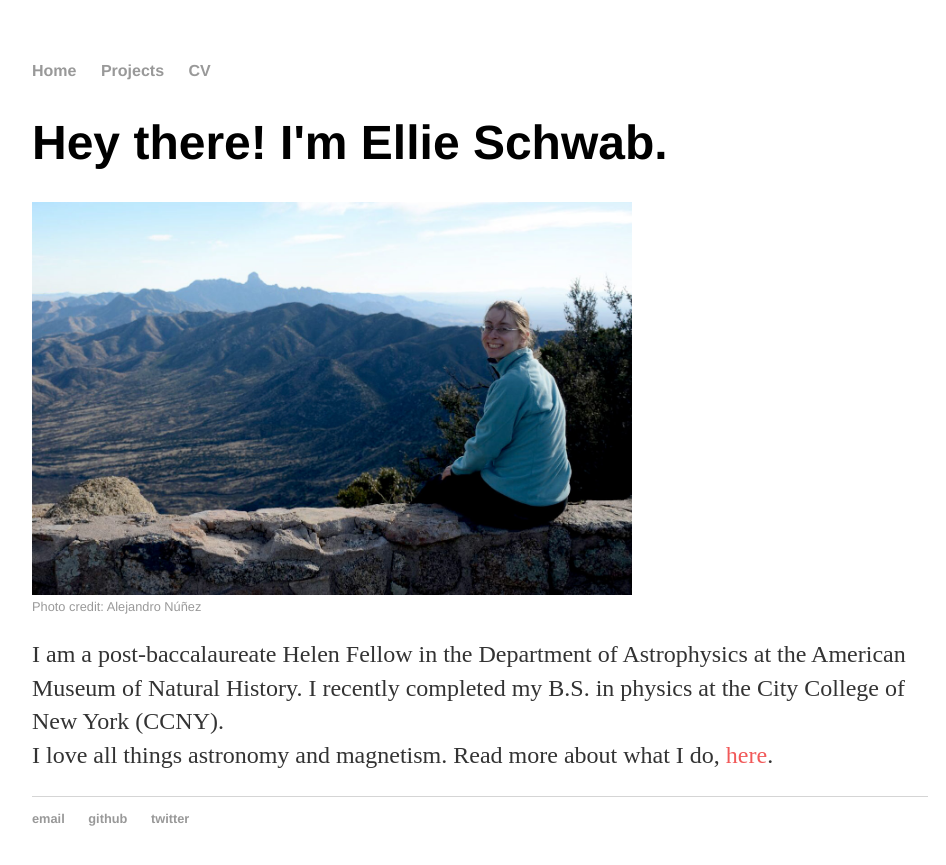
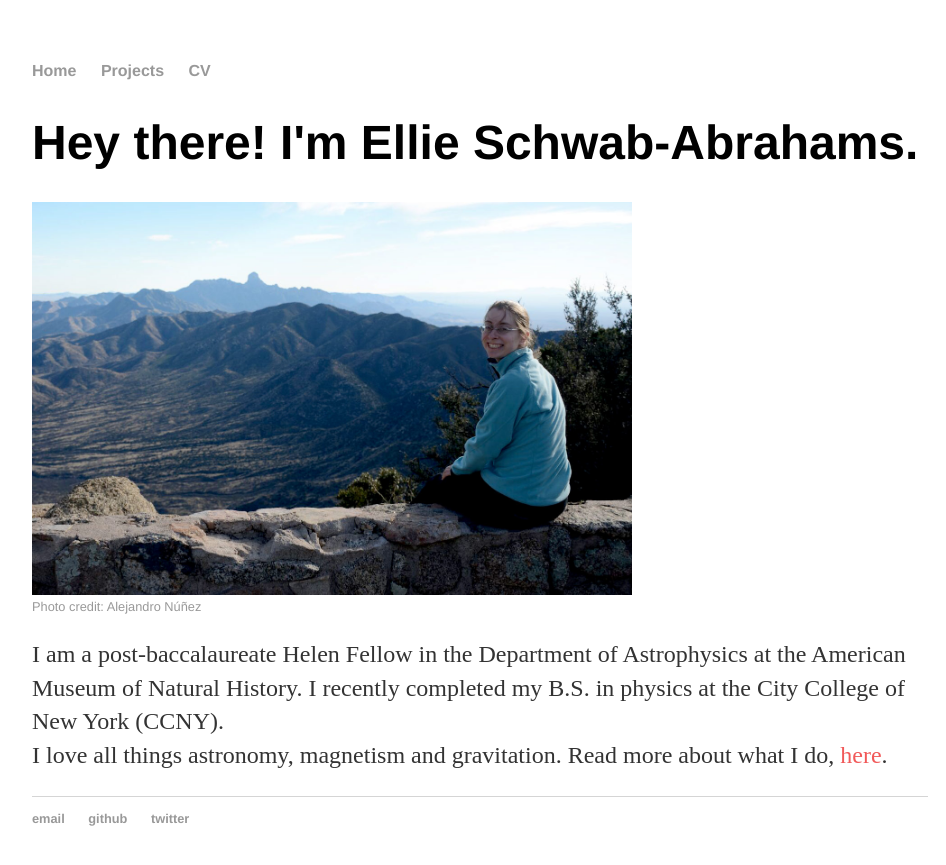
Before and after one commit to elliesch/elliesch.github.io, a Jekyll site: the page built from index.html, in a window 1280 px wide. Shown: the top 865 px of the page, without its empty margins (160-1106 px from the left). Built offline with Jekyll 4.4.1, drawn with Linux system fonts in a browser that asks for light colours.

Commit message:
updated name

```diff
--- a/index.html
+++ b/index.html
@@ -1,10 +1,10 @@
 ---
 layout: default
-title: Ellie Schwab, Student Astronomer
+title: Ellie Abrahams, Student Astronomer
 ---
 <div class="blurb">
-	<h1>Hey there! I'm Ellie Schwab.</h1>
+	<h1>Hey there! I'm Ellie Schwab-Abrahams.</h1>
 	<img src="/images/me_at_mdm.jpg" alt="The view from Columbia's MDM Telescope" style="width:600px">
 	<figcaption style="font-family:'Helvetica', 'Arial', 'Sans-Serif'; font-size: 0.8em; color: #999;">Photo credit: Alejandro Núñez</figcaption>
-	<p>I am a post-baccalaureate Helen Fellow in the Department of Astrophysics at the American Museum of Natural History. I recently completed my B.S. in physics at the City College of New York (CCNY). <br>I love all things astronomy and magnetism. Read more about what I do, <a href="/projects">here</a>.</p>
+	<p>I am a post-baccalaureate Helen Fellow in the Department of Astrophysics at the American Museum of Natural History. I recently completed my B.S. in physics at the City College of New York (CCNY). <br>I love all things astronomy, magnetism and gravitation. Read more about what I do, <a href="/projects">here</a>.</p>
 </div><!-- /.blurb -->
```
